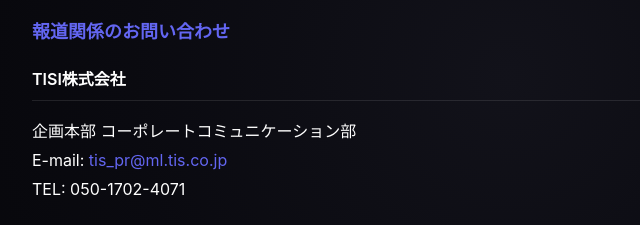
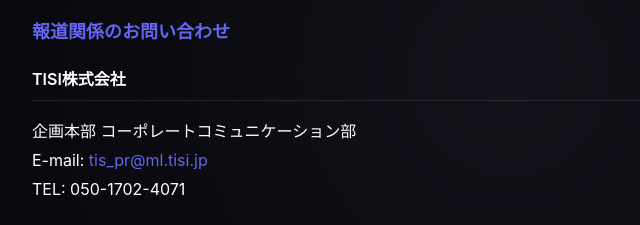
Before and after one commit to qniapp/qa2-website, a website: page presskit.html in a window 1280 px wide. Shown: the part 5925-6150 px from the top of the page, 132-772 px from the left. Drawn offline with Linux system fonts and the light colour scheme.

Commit message:
企画本部 コーポレートコミュニケーション部は ml.tisi.jp に

```diff
--- a/presskit.html
+++ b/presskit.html
@@ -214,7 +214,7 @@
                 <dt>TISI株式会社</dt>
                 <dd>
                     企画本部 コーポレートコミュニケーション部<br>
-                    E-mail: <a href="mailto:tis_pr@ml.tis.co.jp">tis_pr@ml.tis.co.jp</a><br>
+                    E-mail: <a href="mailto:tis_pr@ml.tisi.jp">tis_pr@ml.tisi.jp</a><br>
                     TEL: 050-1702-4071
                 </dd>
                 <dt>大阪大学 QIQB</dt>
```
